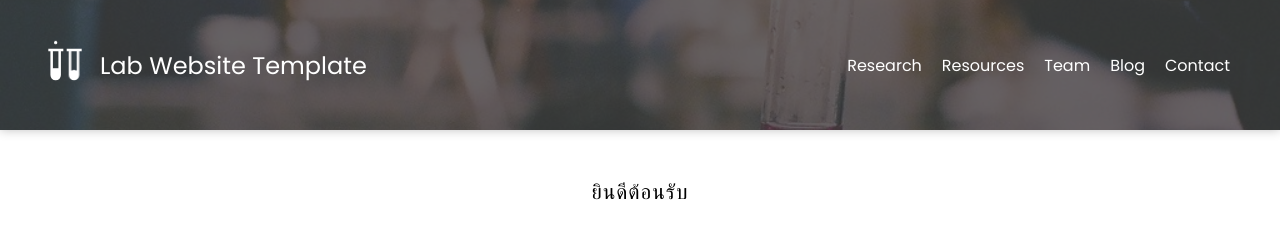
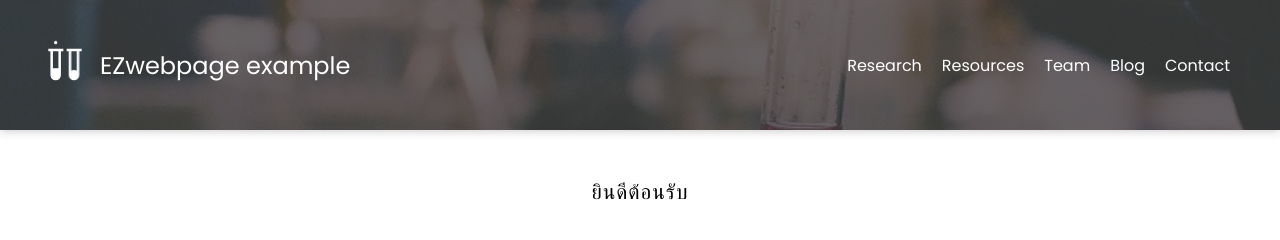
Before and after one commit to EZwebpage/Showcase, a Jekyll site: the page built from index.md, in a window 1280 px wide. Shown: the top 240 px of the page. Built offline with Jekyll 4.4.1, drawn with Linux system fonts in a browser that asks for light colours; nearby versions of some CDN libraries.

Commit message:
Update _config.yml

```diff
--- a/_config.yml
+++ b/_config.yml
@@ -1,10 +1,10 @@
 # https://jekyllrb.com/docs/configuration/
 
 # site-wide variables
-title: Lab Website Template # title of site, used in tab name and elsewhere
-email: jane.smith@gmail.com # default email
-google: Jane Smith # default name to search on Google Scholar
-github: fakelab # default GitHub user/org, without the @
+title: EZwebpage example # title of site, used in tab name and elsewhere
+email: ez.webpage.99@gmail.com # default email
+# google: Jane Smith # default name to search on Google Scholar
+# github: fakelab # default GitHub user/org, without the @
 twitter: faketwitterhandle # default Twitter handle, without the @
 instagram: fakeinstagramhandle # default Instagram handle, without the @
 youtube: fakeyoutubechannel # default YouTube channel handle
@@ -24,7 +24,7 @@
   - scope:
       path: ""
     values:
-      description: An easy-to-use, flexible website template for labs, with automatic citations, GitHub tag imports, pre-built components, and more. # description that will show under search engine results
+      description: EZwebpage สร้างเว็บไซต์ราคาถูก # description that will show under search engine results
       background: images/test-tube.jpg # background image in header and footer
       layout: default
   # markdown files in /_members
```
